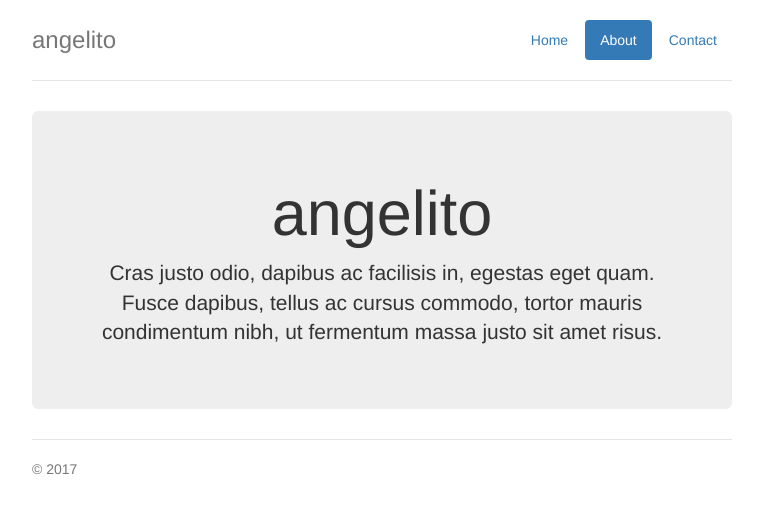
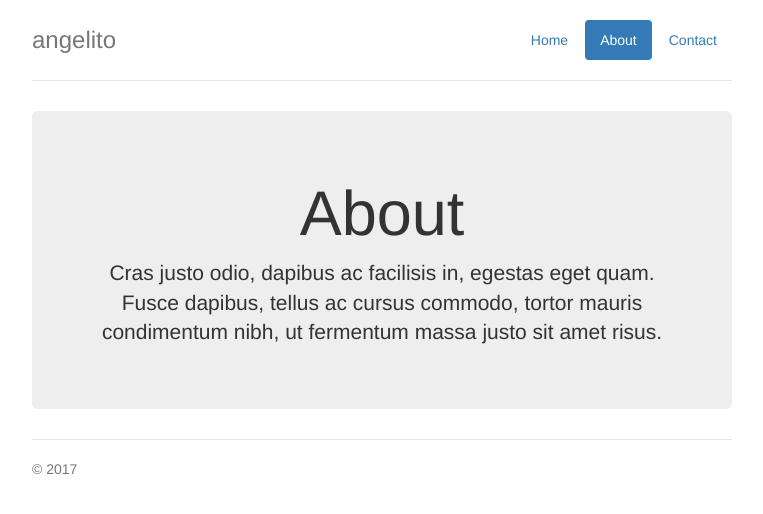
Before and after one commit to gelhizon/gelhizon.github.io, a plain HTML site: page about.html in a window 1280 px wide. Shown: the whole page, without its empty margins (258-1021 px from the left). Drawn offline with nearby package versions, Linux system fonts and the light colour scheme.

Commit message:
Modified about and contact html

```diff
--- a/about.html
+++ b/about.html
@@ -36,7 +36,7 @@
       </div>
 
       <div class="jumbotron">
-        <h1>angelito</h1>
+        <h1>About</h1>
         <p class="lead">Cras justo odio, dapibus ac facilisis in, egestas eget quam. Fusce dapibus, tellus ac cursus commodo, tortor mauris condimentum nibh, ut fermentum massa justo sit amet risus.</p>
 
       </div>
```
Also changed, not shown: contact.html (+1 -1 lines).
